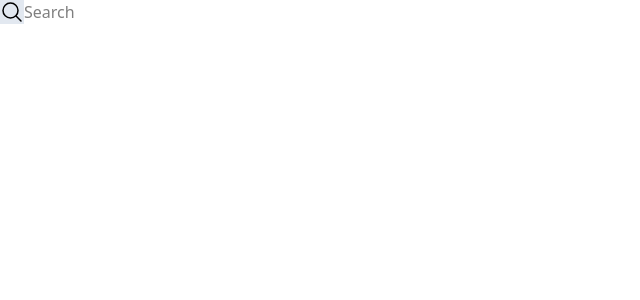
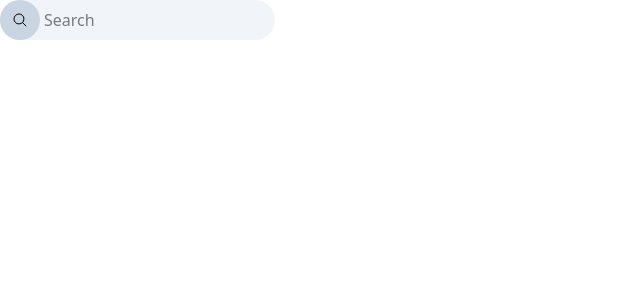
Before and after one commit to abvsng/ui-components, a React (Vite) app: page / in a window 1280 px wide. Shown: the top 300 px of the page, without its empty margins (0-640 px from the left). Built offline with nearby package versions, Linux system fonts and the light colour scheme.

Commit message:
SearchBar Done

```diff
--- a/src/components/SearchBar.jsx
+++ b/src/components/SearchBar.jsx
@@ -3,10 +3,10 @@ export function SearchBar() {
   return (
     <>
       <div className="flex flex-row relative">
-        <button className=" bg-slate-200 hover:bg-slate-300">
+        <button className=" bg-slate-300 hover:bg-slate-200 cursor-pointer rounded-full p-3 absolute left-0">
           <SearchIcon />
         </button>
-        <input type="text" placeholder="Search" />
+        <input type="text" placeholder="Search" className="pl-11 outline-none bg-slate-100 hover:bg-slate-200 rounded-full py-2 "/>
       </div>
     </>
   );
--- a/src/svg/SearchIcon.jsx
+++ b/src/svg/SearchIcon.jsx
@@ -7,7 +7,7 @@ export function SearchIcon() {
         viewBox="0 0 24 24"
         strokeWidth={1.5}
         stroke="currentColor"
-        className="size-6"
+        className="size-4"
       >
         <path
           strokeLinecap="round"
```
